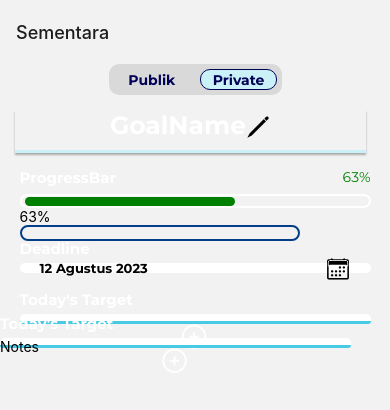
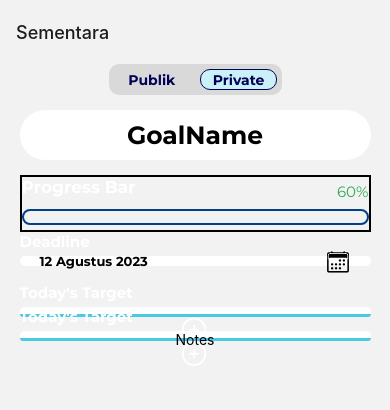
Before and after one commit to SearchAndClick/La-Vie, a React Native app: screen /Sementara in a window 390 px wide. Shown: the top 410 px of the page. Built offline with nearby package versions, Linux system fonts and the light colour scheme.

Commit message:
refactor progress bar

```diff
--- a/components/GoalOv/GoalName.js
+++ /dev/null
@@ -1,48 +0,0 @@
-import { View, Text, StyleSheet, TouchableOpacity } from "react-native";
-import React from "react";
-import { Ionicons } from "@expo/vector-icons";
-
-const GoalName = () => {
-  function settingNamaGoal() {}
-
-  return (
-    <View style={styles.container}>
-      <View style={styles.containerText}>
-        <Text style={styles.textStyle}>GoalName</Text>
-      </View>
-      <TouchableOpacity style={styles.icon} onPress={settingNamaGoal}>
-        <Ionicons name="pencil-outline" color={"black"} size={25} />
-      </TouchableOpacity>
-    </View>
-  );
-};
-
-const styles = StyleSheet.create({
-  container: {
-    flexDirection: "row",
-    margin: 15,
-    justifyContent: "center",
-    borderBottomWidth: 3,
-    paddingBottom: 10,
-    borderColor: "#CAF0F8",
-    shadowColor: "black",
-    width: "90%",
-    shadowOffset: { width: 0, height: 2 },
-    shadowOpacity: 0.3,
-    shadowRadius: 2,
-  },
-  containerText: {
-    alignItems: "center",
-    justifyContent: "center",
-  },
-  textStyle: {
-    fontFamily: "montserrat-bold",
-    color: "white",
-    fontSize: 25,
-  },
-  icon: {
-    alignSelf: "flex-end",
-  },
-});
-
-export default GoalName;
--- a/components/GoalOv/ProgressBar.js
+++ /dev/null
@@ -1,67 +0,0 @@
-import { View, Text, StyleSheet} from 'react-native'
-import React, {useState} from 'react'
-
-const ProgressBar = () => {
-    const [progressWidth, setProgressWidth] = useState();
-
-    return (
-    <View style= {styles.container}>
-        <View style= {styles.containerText}>
-        <Text style = {styles.textDescription}>ProgressBar</Text>
-        <Text style = {styles.textProgress}>63%</Text>
-        </View>
-        <View style = {styles.progressView}>
-            <View style = {styles.progressLength}>
-            </View>
-        </View>
-        <Text style={styles.progressText}>63%</Text>
-            <View style={styles.progressBar}></View>
-    </View>
-  )
-}
-
-const styles = StyleSheet.create({
-    container: {
-        alignSelf: 'center',
-        width: '90%',
-    },
-    textDescription: {
-        fontFamily: "montserrat-bold",
-        fontSize: 15,
-        color: "white",
-    },
-    textProgress: {
-        color: 'green',
-        fontFamily: "montserrat-regular",
-    },
-    containerText: {
-        flexDirection: 'row',
-        justifyContent: 'space-between',
-        marginBottom: "2%",
-    },
-    progressView: {
-        width: '100%',
-        height: '20%',
-        borderRadius: 30,
-        borderWidth: 2,
-        borderColor: 'white',
-        justifyContent: 'center',
-    },
-    progressLength: {
-        width: 210,
-        backgroundColor: 'green',
-        margin:3,
-        height: "90%",
-        borderRadius: 30,
-    },
-    progressBar: {
-      borderWidth: 2,
-      width: 280,
-      height: 16,
-      borderColor: "#023E8A",
-      borderRadius: 30,
-      marginBottom: 2,
-    },
-})
-
-export default ProgressBar
--- a/components/GoalOv/ContentPage.js
+++ b/components/sections/GoalOv/ContentPage.js
@@ -5,7 +5,7 @@ import GoalName from "./GoalName";
 import GoalSteps from "./GoalSteps";
 import HeaderGoal from "./HeaderGoal";
 import Notes from "./Notes";
-import ProgressBar from "./ProgressBar";
+import ProgressBar from "../ProgressBar";
 import TodaysTar from "./TodaysTar";
 
 function ContentPage() {
@@ -13,7 +13,10 @@ function ContentPage() {
     <View style={styles.container}>
       <HeaderGoal />
       <GoalName />
-      <ProgressBar />
+      <View style={styles.progressContainer}>
+        <Text style={styles.progressText}>Progress Bar</Text>
+        <ProgressBar percentage="60" justify="flex-end" color="#023E8A"/>
+      </View>
       <Deadline />
       <TodaysTar />
       <GoalSteps />
@@ -22,7 +25,19 @@ function ContentPage() {
   );
 }
 const styles = StyleSheet.create({
-  container: {},
+  container: {
+    alignItems: 'center',
+  },
+  progressContainer: {
+    borderWidth: 2,
+    width: '90%',
+  },
+  progressText: {
+    position: "absolute",
+    fontFamily: 'montserrat-bold',
+    fontSize: 17,
+    color: 'white',
+  },
 });
 
 export default ContentPage;
--- /dev/null
+++ b/components/sections/GoalOv/GoalName.js
@@ -0,0 +1,34 @@
+import { View, Text, StyleSheet, TouchableOpacity } from "react-native";
+import React from "react";
+import { Ionicons } from "@expo/vector-icons";
+
+const GoalName = () => {
+  function settingNamaGoal() {}
+
+  return (
+    <View style={styles.container}>
+      <Text style={styles.textStyle}>GoalName</Text>
+    </View>
+  );
+};
+
+const styles = StyleSheet.create({
+  container: {
+    flexDirection: "row",
+    justifyContent: "center",
+    alignItems: "center",
+    width: "90%",
+    margin: 15,
+    backgroundColor: 'white',
+    borderRadius: 40,
+    padding: 10,
+    elevation: 10,
+  },
+  textStyle: {
+    fontFamily: "montserrat-bold",
+    color: "black",
+    fontSize: 25,
+  },
+});
+
+export default GoalName;
--- a/components/GoalOv/HeaderGoal.js
+++ b/components/sections/GoalOv/HeaderGoal.js
@@ -41,10 +41,8 @@ function HeaderGoal() {
 
 const styles = StyleSheet.create({
   headerContainer: {
-    flexDirection: "row",
     height: 31,
     justifyContent: "center",
-    alignItems: "center",
   },
   textStyle: {
     fontFamily: "montserrat-bold",
--- /dev/null
+++ b/components/sections/ProgressBar.js
@@ -0,0 +1,34 @@
+import { useState } from 'react';
+import { StyleSheet, Text, View } from 'react-native'
+import React from 'react'
+
+const ProgressBar = ({ percentage, justify, color }) => {
+  const [progressWidth, setProgressWidth] = useState();
+
+  return (
+    <View>
+      <View style={{alignSelf: justify, marginVertical: 5}}>
+        <Text style={[styles.progressText]}>{percentage}%</Text>
+      </View>
+      <View style={[styles.progressBar, { borderColor: color }]}></View>
+    </View>
+  )
+}
+
+export default ProgressBar
+
+const styles = StyleSheet.create({
+  progressText: {
+    marginBottom: 3,
+    fontFamily: "montserrat-regular",
+    fontSize: 15,
+    color: "#34A853",
+  },
+  progressBar: {
+    borderWidth: 2,
+    width: '100%',
+    height: 16,
+    borderRadius: 30,
+    marginBottom: 5,
+  },
+})
--- a/components/sections/home/PriorityGoal.js
+++ b/components/sections/home/PriorityGoal.js
@@ -1,4 +1,5 @@
 import { View, Text, Pressable, StyleSheet } from "react-native";
+import ProgressBar from "../ProgressBar";
 
 function PriorityGoal({ goal, date, percentage }) {
   return (
@@ -17,12 +18,15 @@ function PriorityGoal({ goal, date, percentage }) {
             {goal}
           </Text>
           <Text style={styles.goalDeadline}>In {date}</Text>
-            <Text style={styles.progressText}>{percentage}%</Text>
-            <View style={styles.progressBar}></View>
+          <ProgressBar
+            percentage={percentage}
+            justify="center"
+            color="#023E8A"
+          />
         </Pressable>
       </View>
     </View>
-  )
+  );
 }
 
 export default PriorityGoal;
@@ -30,7 +34,7 @@ export default PriorityGoal;
 const styles = StyleSheet.create({
   priorityContainer: {
     width: "85%",
-    marginTop: 45,
+    marginTop: 35,
     alignItems: "center",
   },
   focusFont: {
@@ -45,34 +49,24 @@ const styles = StyleSheet.create({
     borderRadius: 20,
   },
   goalContainer: {
-    paddingVertical: 22,
+    paddingVertical: 10,
     paddingHorizontal: 30,
     backgroundColor: "#D9D9D9",
-    alignItems: "center",
+    justifyContent: "center",
+  },
+  goalTextContainer: {
+    justifyContent: 'center',
   },
   goalText: {
     fontFamily: "montserrat-bold",
     fontSize: 23,
+    alignSelf: 'center',
   },
   goalDeadline: {
     marginTop: 5,
     color: "#03045E",
     fontFamily: "montserrat-bold",
     fontSize: 17,
-  },
-  progressText: {
-    marginTop: 15,
-    marginBottom: 3,
-    fontFamily: "montserrat-regular",
-    fontSize: 15,
-    color: "#34A853",
-  },
-  progressBar: {
-    borderWidth: 2,
-    width: 280,
-    height: 16,
-    borderColor: "#023E8A",
-    borderRadius: 30,
-    marginBottom: 2,
+    alignSelf: "center",
   },
 });
--- a/screens/GoalOverviewScreen.js
+++ b/screens/GoalOverviewScreen.js
@@ -1,6 +1,6 @@
 import { View, Text } from 'react-native'
 import React from 'react'
-import ContentPage from '../components/GoalOv/ContentPage'
+import ContentPage from '../components/sections/GoalOv/ContentPage'
 
 function GoalOverviewScreen(){
   return (
```
Also changed, not shown: components/sections/GoalOv/Deadline.js (renamed from components/GoalOv/Deadline.js), components/sections/GoalOv/GoalSteps.js (renamed from components/GoalOv/GoalSteps.js), components/sections/GoalOv/Notes.js (renamed from components/GoalOv/Notes.js), components/sections/GoalOv/TodaysTar.js (renamed from components/GoalOv/TodaysTar.js). Lines whose indentation alone changed are shown as unchanged.
